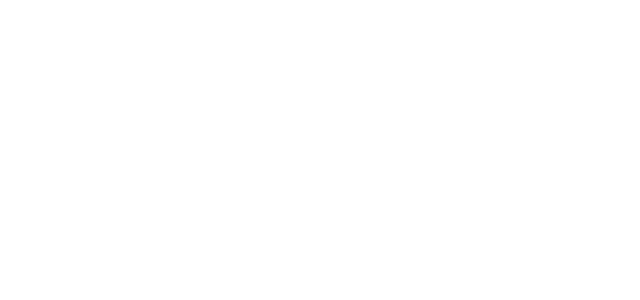
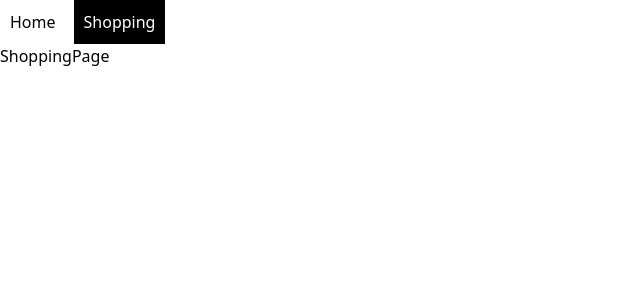
Before and after one commit to hyeon9782/user-interface-elements, a React (Vite) app: page /shopping in a window 1280 px wide. Before the commit this address had no page. Shown: the top 300 px of the page, without its empty margins (0-640 px from the left). Built offline with nearby package versions, Linux system fonts and the light colour scheme.

Commit message:
feat: Header 컴포넌트 구현

```diff
--- a/src/App.tsx
+++ b/src/App.tsx
@@ -1,9 +1,11 @@
 import { BrowserRouter } from "react-router-dom";
 import AppRoutes from "./router";
+import Header from "./components/layout/Header";
 
 function App() {
   return (
     <BrowserRouter>
+      <Header />
       <AppRoutes />
     </BrowserRouter>
   );
--- /dev/null
+++ b/src/components/layout/Header.tsx
@@ -0,0 +1,40 @@
+import { Link, useLocation } from "react-router-dom";
+
+const NAVS = [
+  {
+    href: "/",
+    label: "Home",
+  },
+  {
+    href: "/shopping",
+    label: "Shopping",
+  },
+];
+
+const Header = () => {
+  const { pathname } = useLocation();
+  return (
+    <header>
+      <nav>
+        <ul className="flex gap-2">
+          {NAVS.map((nav, index) => (
+            <Link to={nav.href}>
+              <li
+                key={index}
+                className={`p-[10px] ${
+                  pathname === nav.href
+                    ? "bg-black text-white"
+                    : "bg-white text-black"
+                }`}
+              >
+                {nav.label}
+              </li>
+            </Link>
+          ))}
+        </ul>
+      </nav>
+    </header>
+  );
+};
+
+export default Header;
--- /dev/null
+++ b/src/pages/ShoppingPage.tsx
@@ -0,0 +1,5 @@
+const ShoppingPage = () => {
+  return <div>ShoppingPage</div>;
+};
+
+export default ShoppingPage;
--- a/src/router/index.tsx
+++ b/src/router/index.tsx
@@ -1,10 +1,12 @@
 import { Route, Routes } from "react-router-dom";
 import HomePage from "../pages/HomePage";
+import ShoppingPage from "../pages/ShoppingPage";
 
 const AppRoutes = () => {
   return (
     <Routes>
       <Route path="/" element={<HomePage />} />
+      <Route path="/shopping" element={<ShoppingPage />} />
     </Routes>
   );
 };
```
